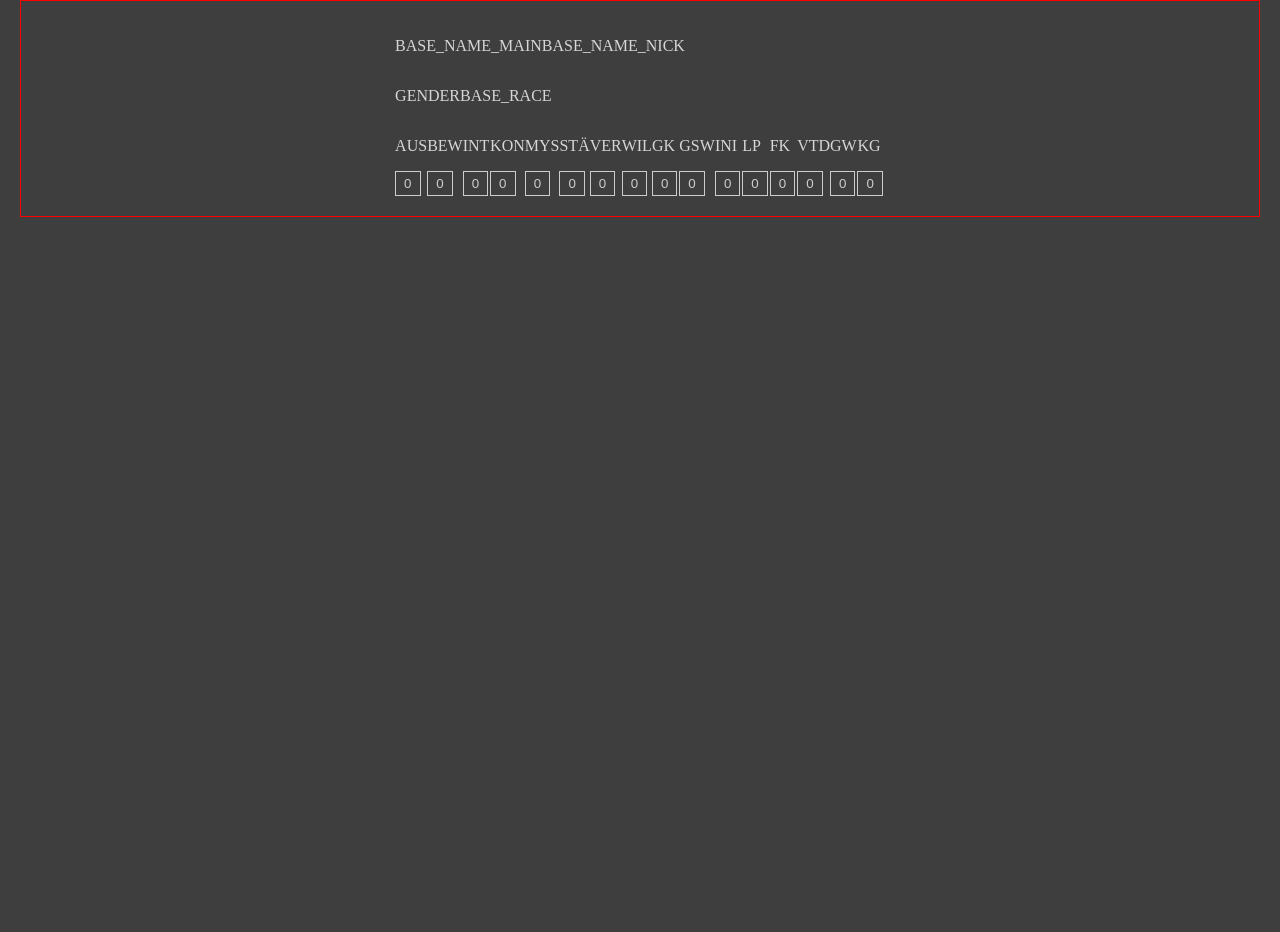
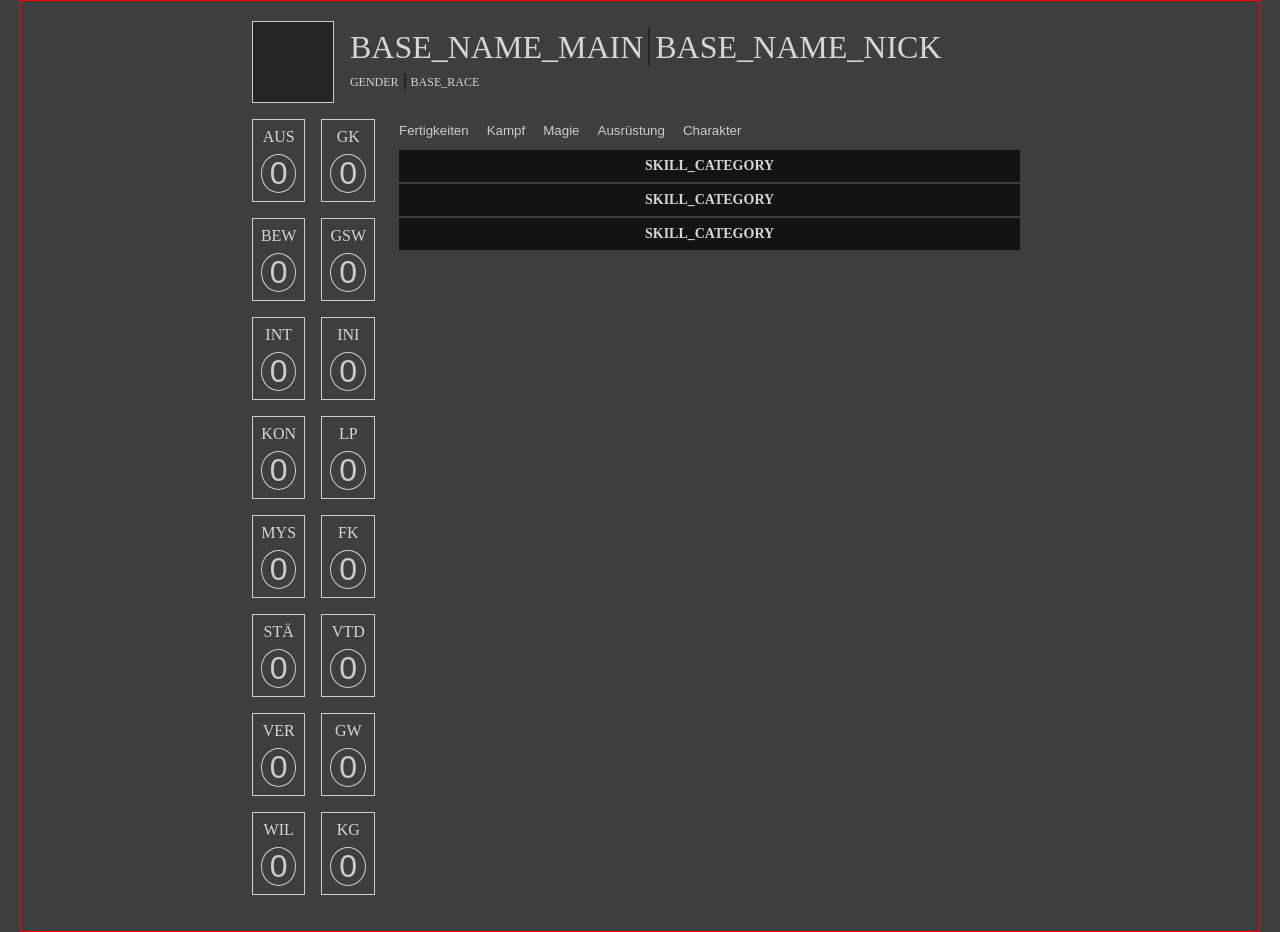
Before and after one commit to MORHERO/gw-character-sheet, a PHP site: page / in a window 1280 px wide. Before the commit the page ends 217 px from the top, so only its background shows below. Run offline with PHP 8.4, Linux system fonts and the light colour scheme; style sheets or scripts are compiled from the project's sources.

Commit message:
add structure and stylings for main modules for v0.5

```diff
--- a/assets/scss/main.scss
+++ b/assets/scss/main.scss
@@ -74,6 +74,10 @@ main {
 	user-select: none; /* Non-prefixed version, currently
 	supported by Chrome, Edge, Opera and Firefox */
 
+	&.btn-clean {
+		border:none;
+	}
+
 	&:hover {
 		background-color: $cl-main-dark;
 	}
@@ -99,10 +103,10 @@ main {
 	}
 	button {
 		margin-top: $font-s;
+	}
+}
 
 
-	}
-}
 
 
 
@@ -113,7 +117,13 @@ main {
 @import "templates/navigation";
 @import "templates/footer";
 
-@import "modules/main-slider";
 @import "modules/accordion";
 
-@import "modules/slides/1_base";
+@import "modules/parts/character_header";
+@import "modules/parts/character_attributes";
+@import "modules/parts/character_navigation";
+@import "modules/parts/character_skills";
+@import "modules/parts/character_fight";
+@import "modules/parts/character_magic";
+@import "modules/parts/character_equipment";
+@import "modules/parts/character_base";
--- /dev/null
+++ b/assets/scss/modules/parts/_character_attributes.scss
@@ -0,0 +1,32 @@
+[submodule="attributes"] {
+	> .flex {
+	}
+	.attributes-wrapper {
+		margin-right: 1em;
+		>.flex {
+			flex-direction: column;
+		}
+		.attribute {
+			border: 1px solid $cl-grey;
+			margin-bottom: 1em;
+			padding: 0.5em;
+			.title {
+				width: 100%;
+				margin-bottom: 0.5em;
+				p{
+					text-align: center;
+					margin: 0;
+				}
+			}
+			.value {
+				button {
+					border-radius: 50%;
+					border: 1px solid $cl-grey;
+					width: 100%;
+					font-size: 2em;
+					padding: 0;
+				}
+			}
+		}
+	}
+}
--- /dev/null
+++ b/assets/scss/modules/parts/_character_header.scss
@@ -0,0 +1,38 @@
+[submodule="header"] {
+	margin-bottom: 1em;
+	> .flex {
+
+	}
+	.media-wrap {
+		margin-right: 1em;
+		.media {
+			width: 5em;
+			height: 5em;
+			background-color: $cl-main-dark;
+			border: 1px solid $cl-grey;
+		}
+	}
+	.info-wrap {
+		[item="base_name_main"], [item="base_name_nick"] {
+			font-size: 2em;
+			margin: 0.25em 0em 0em 0em;
+		}
+		[item="base_gender"], [item="base_race"] {
+			font-size: 0.75em;
+			margin: 0.75em 0em 0em 0em;
+		}
+
+		[item="base_name_main"], [item="base_gender"] {
+			position: relative;
+			margin-right: 12px;
+			&:after {
+				content: " ";
+				position: absolute;
+				border: 1px solid $cl-main-dark;
+				height: 100%;
+				right: -7px;
+				bottom: 0px;
+			}
+		}
+	}
+}
--- /dev/null
+++ b/assets/scss/modules/parts/_character_navigation.scss
@@ -0,0 +1,4 @@
+[submodule="navigation"] {
+	> .flex {
+	}
+}
--- /dev/null
+++ b/assets/scss/modules/parts/_character_skills.scss
@@ -0,0 +1,23 @@
+[submodule='skills'] {
+	padding:0.5em;
+	[submodule='accordion'] {
+		[task='accordion_title'] p{
+			font-size: $font-xs;
+		}
+	}
+	[item='skill'].flex {
+		padding: 0em 0.5em;
+		&:first-child {
+			padding-top: 0.5em;
+		}
+		&:last-child {
+			padding-bottom: 0.5em;
+		}
+		div {
+			flex-basis:50%;
+		}
+		button {font-size: $font-s;}
+		span {line-height: $font-m;}
+
+	}
+}
--- a/assets/scss/modules/slides/_1_base.scss
+++ /dev/null
@@ -1,15 +0,0 @@
-div[task=base]{
-
-
-
-	.element[title=base_body] {
-		[task=accordion_content] {
-			> .flex {
-				flex-wrap: wrap;
-			}
-		}
-		.input-box {
-			flex-basis: calc(30% - 40px);
-		}
-	}
-}
--- a/index.php
+++ b/index.php
@@ -31,7 +31,7 @@
 								<?php
 									include 'modules/parts/character_navigation.php';
 								?>
-								<div class="content-slider">
+								<div module="content-slider">
 									<div class="slide">
 										<?php include 'modules/parts/character_skills.php'; ?>
 									</div>
--- a/modules/parts/character_attributes.php
+++ b/modules/parts/character_attributes.php
@@ -5,35 +5,35 @@
 			<div class="flex">
 				<div class="attribute">
 					<div class="title"><p>AUS</p></div>
-					<div class="value"><div class="circle"><button item="attribute_charisma">0</button></div></div>
+					<div class="value"><button item="attribute_charisma" class="btn-clean">0</button></div>
 				</div>
 				<div class="attribute">
 					<div class="title"><p>BEW</p></div>
-					<div class="value"><div class="circle"><button item="attribute_dexterity">0</button></div></div>
+					<div class="value"><button item="attribute_dexterity" class="btn-clean">0</button></div>
 				</div>
 				<div class="attribute">
 					<div class="title"><p>INT</p></div>
-					<div class="value"><div class="circle"><button item="attribute_intuition">0</button></div></div>
+					<div class="value"><button item="attribute_intuition" class="btn-clean">0</button></div>
 				</div>
 				<div class="attribute">
 					<div class="title"><p>KON</p></div>
-					<div class="value"><div class="circle"><button item="attribute_constitution">0</button></div></div>
+					<div class="value"><button item="attribute_constitution" class="btn-clean">0</button></div>
 				</div>
 				<div class="attribute">
 					<div class="title"><p>MYS</p></div>
-					<div class="value"><div class="circle"><button item="attribute_mystic">0</button></div></div>
+					<div class="value"><button item="attribute_mystic" class="btn-clean">0</button></div>
 				</div>
 				<div class="attribute">
 					<div class="title"><p>STÄ</p></div>
-					<div class="value"><div class="circle"><button item="attribute_strength">0</button></div></div>
+					<div class="value"><button item="attribute_strength" class="btn-clean">0</button></div>
 				</div>
 				<div class="attribute">
 					<div class="title"><p>VER</p></div>
-					<div class="value"><div class="circle"><button item="attribute_intelligence">0</button></div></div>
+					<div class="value"><button item="attribute_intelligence" class="btn-clean">0</button></div>
 				</div>
 				<div class="attribute">
 					<div class="title"><p>WIL</p></div>
-					<div class="value"><div class="circle"><button item="attribute_willpower">0</button></div></div>
+					<div class="value"><button item="attribute_willpower" class="btn-clean">0</button></div>
 				</div>
 			</div>
 		</div>
@@ -42,35 +42,35 @@
 			<div class="flex">
 				<div class="attribute">
 					<div class="title"><p>GK</p></div>
-					<div class="value"><div class="circle"><button item="attribute_size">0</button></div></div>
+					<div class="value"><button item="attribute_size" class="btn-clean">0</button></div>
 				</div>
 				<div class="attribute">
 					<div class="title"><p>GSW</p></div>
-					<div class="value"><div class="circle"><button item="attribute_speed">0</button></div></div>
+					<div class="value"><button item="attribute_speed" class="btn-clean">0</button></div>
 				</div>
 				<div class="attribute">
 					<div class="title"><p>INI</p></div>
-					<div class="value"><div class="circle"><button item="attribute_initiative">0</button></div></div>
+					<div class="value"><button item="attribute_initiative" class="btn-clean">0</button></div>
 				</div>
 				<div class="attribute">
 					<div class="title"><p>LP</p></div>
-					<div class="value"><div class="circle"><button item="attribute_health">0</button></div></div>
+					<div class="value"><button item="attribute_health" class="btn-clean">0</button></div>
 				</div>
 				<div class="attribute">
 					<div class="title"><p>FK</p></div>
-					<div class="value"><div class="circle"><button item="attribute_mana">0</button></div></div>
+					<div class="value"><button item="attribute_mana" class="btn-clean">0</button></div>
 				</div>
 				<div class="attribute">
 					<div class="title"><p>VTD</p></div>
-					<div class="value"><div class="circle"><button item="attribute_defense">0</button></div></div>
+					<div class="value"><button item="attribute_defense" class="btn-clean">0</button></div>
 				</div>
 				<div class="attribute">
 					<div class="title"><p>GW</p></div>
-					<div class="value"><div class="circle"><button item="attribute_resistance_mind">0</button></div></div>
+					<div class="value"><button item="attribute_resistance_mind" class="btn-clean">0</button></div>
 				</div>
 				<div class="attribute">
 					<div class="title"><p>KG</p></div>
-					<div class="value"><div class="circle"><button item="attribute_resistance_body">0</button></div></div>
+					<div class="value"><button item="attribute_resistance_body" class="btn-clean">0</button></div>
 				</div>
 			</div>
 		</div>
--- a/modules/parts/character_base.php
+++ b/modules/parts/character_base.php
@@ -1,3 +1,3 @@
 <div submodule="base">
-
+CHARACTER
 </div>
--- a/modules/parts/character_equipment.php
+++ b/modules/parts/character_equipment.php
@@ -1,3 +1,3 @@
 <div submodule="equipment">
-
+EQUIPMENT
 </div>
--- a/modules/parts/character_fight.php
+++ b/modules/parts/character_fight.php
@@ -1,3 +1,3 @@
 <div submodule="fight">
-
+FIGHT
 </div>
--- a/modules/parts/character_magic.php
+++ b/modules/parts/character_magic.php
@@ -1,3 +1,3 @@
 <div submodule="magic">
-
+MAGIC
 </div>
--- a/modules/parts/character_navigation.php
+++ b/modules/parts/character_navigation.php
@@ -1,3 +1,31 @@
 <div submodule="navigation">
+	<div class="flex">
 
+		<div class="nav-elem">
+			<div class="segment">
+				<button class="btn-clean" index="0">Fertigkeiten</button>
+			</div>
+		</div>
+		<div class="nav-elem">
+			<div class="segment">
+				<button class="btn-clean" index="1">Kampf</button>
+			</div>
+		</div>
+		<div class="nav-elem">
+			<div class="segment">
+				<button class="btn-clean" index="2">Magie</button>
+			</div>
+		</div>
+		<div class="nav-elem">
+			<div class="segment">
+				<button class="btn-clean" index="3">Ausrüstung</button>
+			</div>
+		</div>
+		<div class="nav-elem">
+			<div class="segment">
+				<button class="btn-clean" index="4">Charakter</button>
+			</div>
+		</div>
+
+	</div>
 </div>
--- a/modules/parts/character_skills.php
+++ b/modules/parts/character_skills.php
@@ -1,3 +1,79 @@
 <div submodule="skills">
+	<div submodule="accordion">
+		<div class="flex">
 
+			<div class="element">
+				<div task="accordion_title">
+					<p>SKILL_CATEGORY</p>
+				</div>
+				<div task="accordion_content">
+					<div class="flex" item="skill">
+						<div><span item="skill-title">SKILL TITEL</span></div>
+						<div><button class="btn-clean" item="skill-value">50</button></div>
+					</div>
+					<div class="flex" item="skill">
+						<div><span item="skill-title">SKILL TITEL</span></div>
+						<div><button class="btn-clean" item="skill-value">100</button></div>
+					</div>
+					<div class="flex" item="skill">
+						<div><span item="skill-title">SKILL WITH LONGER TITEL</span></div>
+						<div><button class="btn-clean" item="skill-value">5</button></div>
+					</div>
+					<div class="flex" item="skill">
+						<div><span item="skill-title">SKILL TITEL</span></div>
+						<div><button class="btn-clean" item="skill-value">50</button></div>
+					</div>
+				</div>
+			</div>
+
+			<div class="element">
+				<div task="accordion_title">
+					<p>SKILL_CATEGORY</p>
+				</div>
+				<div task="accordion_content">
+					<div class="flex" item="skill">
+						<div><span item="skill-title">SKILL TITEL</span></div>
+						<div><button class="btn-clean" item="skill-value">50</button></div>
+					</div>
+					<div class="flex" item="skill">
+						<div><span item="skill-title">SKILL TITEL</span></div>
+						<div><button class="btn-clean" item="skill-value">100</button></div>
+					</div>
+					<div class="flex" item="skill">
+						<div><span item="skill-title">SKILL WITH LONGER TITEL</span></div>
+						<div><button class="btn-clean" item="skill-value">5</button></div>
+					</div>
+					<div class="flex" item="skill">
+						<div><span item="skill-title">SKILL TITEL</span></div>
+						<div><button class="btn-clean" item="skill-value">50</button></div>
+					</div>
+				</div>
+			</div>
+
+			<div class="element">
+				<div task="accordion_title">
+					<p>SKILL_CATEGORY</p>
+				</div>
+				<div task="accordion_content">
+					<div class="flex" item="skill">
+						<div><span item="skill-title">SKILL TITEL</span></div>
+						<div><button class="btn-clean" item="skill-value">50</button></div>
+					</div>
+					<div class="flex" item="skill">
+						<div><span item="skill-title">SKILL TITEL</span></div>
+						<div><button class="btn-clean" item="skill-value">100</button></div>
+					</div>
+					<div class="flex" item="skill">
+						<div><span item="skill-title">SKILL WITH LONGER TITEL</span></div>
+						<div><button class="btn-clean" item="skill-value">5</button></div>
+					</div>
+					<div class="flex" item="skill">
+						<div><span item="skill-title">SKILL TITEL</span></div>
+						<div><button class="btn-clean" item="skill-value">50</button></div>
+					</div>
+				</div>
+			</div>
+
+		</div>
+	</div>
 </div>
```
Also changed, not shown: assets/js/main.js (+19 -345 lines), assets/scss/modules/_main-slider.scss (deleted, +0 -54 lines), assets/scss/modules/parts/_character_base.scss (added), assets/scss/modules/parts/_character_equipment.scss (added), assets/scss/modules/parts/_character_fight.scss (added), assets/scss/modules/parts/_character_magic.scss (added).
